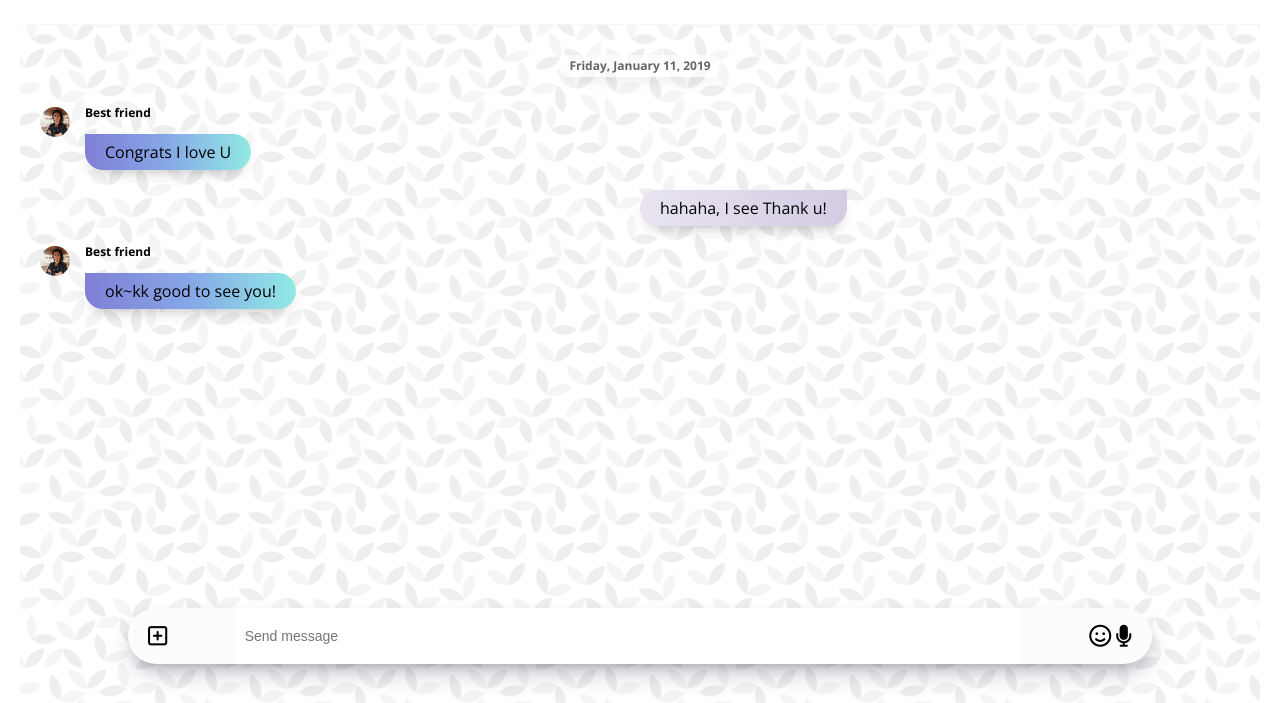
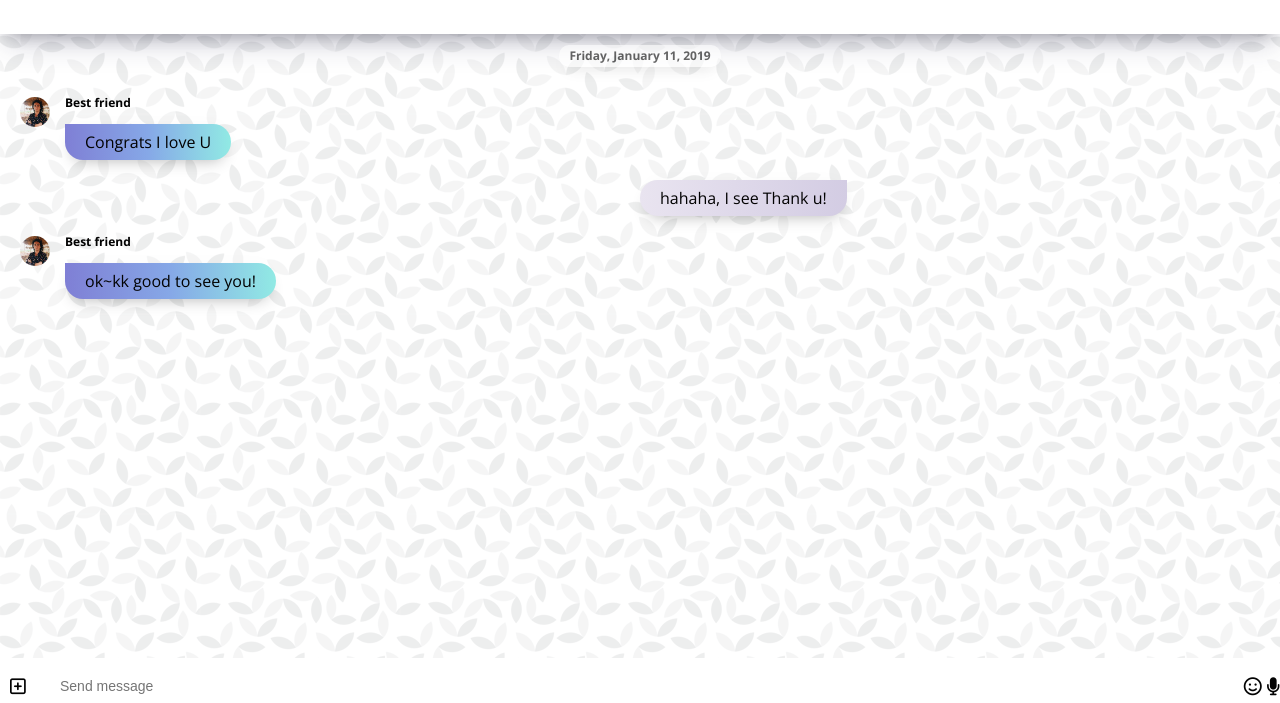
Before and after one commit to since1630/kakao-clone-V2.0, a plain HTML site: page chat.html in a window 1280 px wide. Shown: the part 86-789 px from the top of the page. Drawn offline with nearby package versions, Linux system fonts and the light colour scheme.

Commit message:
kakao-clone-V2.0

```diff
--- a/CSS/chat.css
+++ b/CSS/chat.css
@@ -1,22 +1,63 @@
-.chat-screen {
+.header-wrapper {
+  background-color: white;
+  padding: 10px 20px;
+  position: fixed;
+  top: 0px;
+  box-shadow: 0 13px 27px -5px rgba(50, 50, 93, 0.25),
+    0 8px 16px -8px rgba(0, 0, 0, 0.3), 0 -6px 16px -6px rgba(0, 0, 0, 0.025);
+  width: 100%;
+}
+.chats-body {
   background-image: url("../images/chatBg.png");
-  min-height: 100vh;
+  min-height: 200vh;
+  padding: 10px 0;
+  padding-top: 100px;
 }
-.chat__write {
+.chat__write--container {
   position: fixed;
-  bottom: 50px;
-  width: 80%;
+  bottom: 0;
   margin: 0 auto;
   left: 0;
   right: 0;
   display: flex;
   justify-content: space-between;
   align-items: center;
-  background-color: #fcfcfc;
-  padding: 0 20px;
+  width: 100%;
+}
+
+.chat__icon-left {
+  position: absolute;
+  left: 10px;
+}
+.chat__icon-right {
+  position: absolute;
+  right: 0;
+}
+.chat__write {
+  margin: 0 auto;
+  bottom: 0px;
+  width: 100%;
+  border-radius: 0;
+  padding: 20px 60px;
+  border: none;
+  font-size: 14px;
+  transition: width 0.5s ease-in-out, border-radius 0.5s ease-in-out,
+    transform 0.5s ease-in-out;
+}
+.chat__write:focus {
+  outline: none;
+  width: 80%;
+  transform: translateY(-100px);
   border-radius: 40px;
   box-shadow: 0 13px 27px -5px rgba(50, 50, 93, 0.25),
     0 8px 16px -8px rgba(0, 0, 0, 0.3), 0 -6px 16px -6px rgba(0, 0, 0, 0.025);
+}
+.chat__write:focus ~ .chat__icon {
+  opacity: 0;
+}
+.chat__icon {
+  font-size: 18px;
+  transition: opacity 0.3s ease-in-out;
 }
 .chat__write i {
   font-size: 22px;
@@ -24,15 +65,7 @@
 .Chat__write-column:nth-child(2) {
   width: 80%;
 }
-.Chat__write-column input {
-  padding: 20px 10px;
-  width: 100%;
-  border: none;
-  font-size: 14px;
-}
-.Chat__write-column input:focus {
-  outline: none;
-}
+
 .chat__massages {
   border-top: 1px solid #f7f7f7;
   display: flex;
--- a/chat.html
+++ b/chat.html
@@ -10,7 +10,8 @@
     ></script>
     <link rel="stylesheet" href="css/style.css" />
   </head>
-  <body>
+  <body class="chats-body">
+    <div class="header-wrapper">
       <div class="status-bar">
         <div class="status-bar__column">
           <span class="status-bar__clock">18:02</span>
@@ -39,6 +40,7 @@
           </span>
         </div>
       </header>
+    </div>
     <main class="chat-screen">
       <ul class="chat__massages">
         <span class="chat__timestamp">Friday, January 11, 2019</span>
@@ -71,14 +73,12 @@
         </li>
       </ul>
     </main>
-    <div class="chat__write">
-      <div class="Chat__write-column">
+    <div class="chat__write--container">
+      <input class="chat__write" type="text" placeholder="Send message" />
+      <div class="chat__icon-left chat__icon">
         <i class="far fa-plus-square"></i>
       </div>
-      <div class="Chat__write-column">
-        <input type="text" placeholder="Send message" />
-      </div>
-      <div class="Chat__write-column">
+      <div class="chat__icon-right chat__icon">
         <span class="chat__write-icon">
           <i class="far fa-smile"></i>
         </span>
```
Lines whose indentation alone changed are shown as unchanged.
